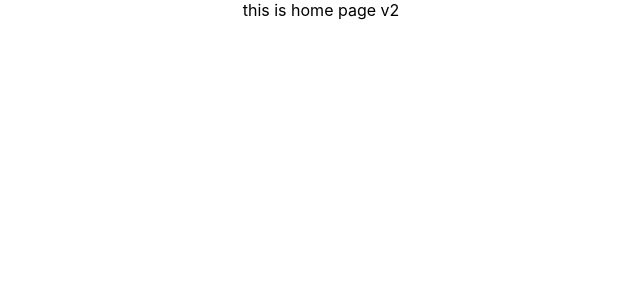
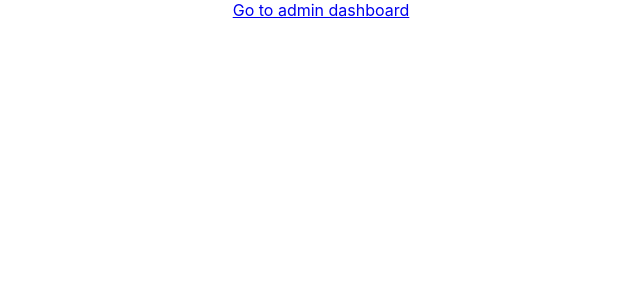
Before and after one commit to lidz77/hobstore-ts, a React (Create React App) app in the folder client/: page / in a window 1280 px wide. Shown: the top 300 px of the page, without its empty margins (319-959 px from the left). Built offline with nearby package versions, Linux system fonts and the light colour scheme.

Commit message:
new run build

```diff
--- a/client/src/features/home/Home.tsx
+++ b/client/src/features/home/Home.tsx
@@ -1,12 +1,13 @@
 import { Container } from "@mui/material";
-import React from "react";
+import { Link } from "react-router-dom";
+import ROUTES from "../../app/ROUTES";
 
 interface HomeProps {}
 
 const Home = ({}: HomeProps) => {
   return (
     <Container>
-      <div> this is home page v2</div>
+      <Link to={ROUTES.adminRoute()}>Go to admin dashboard</Link>
     </Container>
   );
 };
--- a/client/src/http-common.ts
+++ b/client/src/http-common.ts
@@ -5,7 +5,6 @@ const createAxiosInstance = (): AxiosInstance => {
     // baseURL: "http://localhost:3084/api",
     baseURL:
       "http://ec2-13-250-98-155.ap-southeast-1.compute.amazonaws.com:3084/api",
-    // baseURL: "http://ec2-54-152-96-109.compute-1.amazonaws.com/:3084/api",
     headers: {
       "Content-type": "application/json",
     },
```
Also changed, not shown: 1 other file (tests, documents, lock files or other folders).
